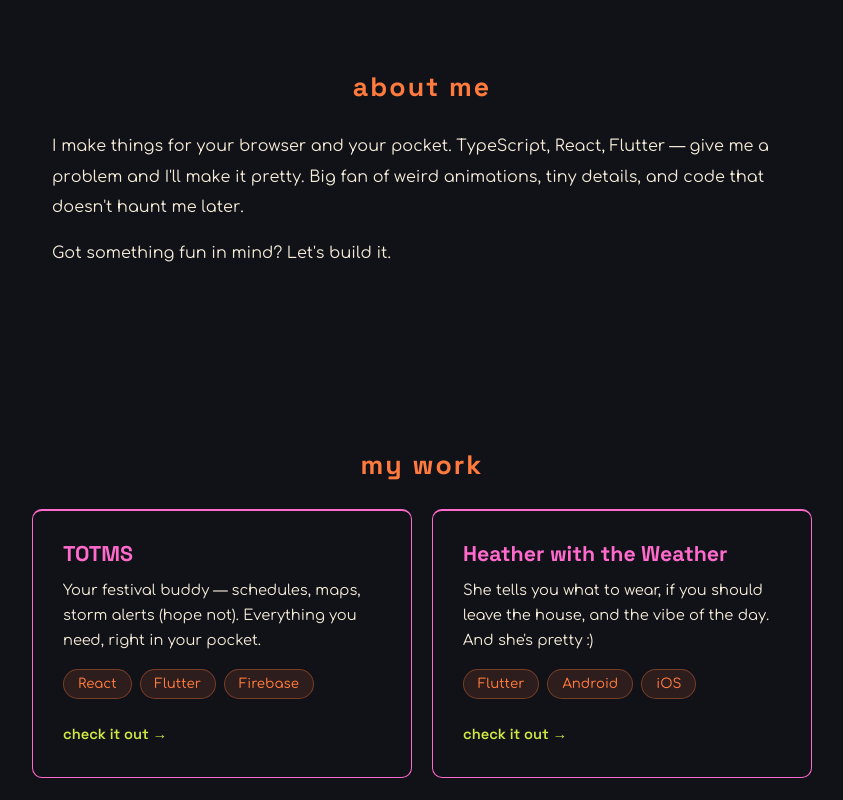
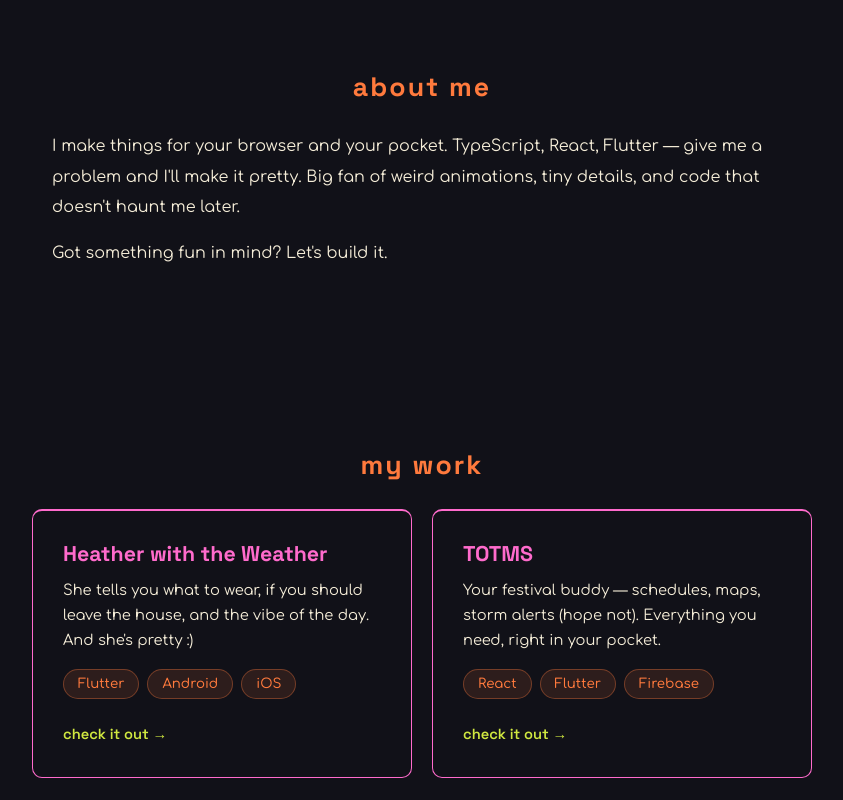
Before and after one commit to jackieleighh/jackie-the-dev, a React (Create React App) app: page / in a window 1280 px wide. Shown: the part 680-1480 px from the top of the page, without its empty margins (218-1061 px from the left). Built offline with nearby package versions, Linux system fonts and the light colour scheme.

Commit message:
animations

```diff
--- a/src/AnimatedBody.tsx
+++ b/src/AnimatedBody.tsx
@@ -1,131 +1,47 @@
-import React, { useEffect, useRef, useLayoutEffect, useState, useCallback } from "react";
+import { useEffect, useRef, useState } from "react";
 
 interface AnimatedBodyProps {
   paragraphs: string[];
   trigger: boolean;
-  letterDelay?: number;
   onComplete?: () => void;
 }
 
 function AnimatedBody({
   paragraphs,
   trigger,
-  letterDelay = 10,
   onComplete,
 }: AnimatedBodyProps) {
-  const [visible, setVisible] = useState(false);
-  const [delays, setDelays] = useState<Map<string, number>>(new Map());
-  const spansRef = useRef<Map<string, HTMLSpanElement>>(new Map());
+  const [visibleCount, setVisibleCount] = useState(0);
   const calledRef = useRef(false);
-  const measuredRef = useRef(false);
 
-  const setSpanRef = useCallback(
-    (key: string) => (el: HTMLSpanElement | null) => {
-      if (el) {
-        spansRef.current.set(key, el);
-      }
-    },
-    []
-  );
+  useEffect(() => {
+    if (!trigger || visibleCount >= paragraphs.length) return;
+    const timer = setTimeout(
+      () => setVisibleCount((n) => n + 1),
+      visibleCount === 0 ? 0 : 200
+    );
+    return () => clearTimeout(timer);
+  }, [trigger, visibleCount, paragraphs.length]);
 
-  // Measure line breaks and compute column-based delays
-  useLayoutEffect(() => {
-    if (!trigger || measuredRef.current) return;
+  useEffect(() => {
+    if (calledRef.current || !onComplete) return;
+    if (visibleCount >= paragraphs.length) {
+      calledRef.current = true;
+      const timer = setTimeout(onComplete, 800);
+      return () => clearTimeout(timer);
+    }
+  }, [visibleCount, paragraphs.length, onComplete]);
 
-    requestAnimationFrame(() => {
-      const spans = spansRef.current;
-      if (spans.size === 0) return;
-
-      // Group all characters by their offsetTop (visual line)
-      const lineGroups = new Map<number, string[]>();
-      spans.forEach((el, key) => {
-        const top = el.offsetTop;
-        if (!lineGroups.has(top)) {
-          lineGroups.set(top, []);
-        }
-        lineGroups.get(top)!.push(key);
-      });
-
-      // For each visual line, assign delay based on column position
-      const newDelays = new Map<string, number>();
-      lineGroups.forEach((keys) => {
-        keys.forEach((key, colIndex) => {
-          newDelays.set(key, colIndex * letterDelay);
-        });
-      });
-
-      measuredRef.current = true;
-      setDelays(newDelays);
-      setVisible(true);
-    });
-  }, [trigger, letterDelay]);
-
-  // Fire onComplete after the longest line finishes
-  useEffect(() => {
-    if (!visible || calledRef.current || !onComplete) return;
-    calledRef.current = true;
-
-    // Find the max delay
-    let maxDelay = 0;
-    delays.forEach((d) => {
-      if (d > maxDelay) maxDelay = d;
-    });
-
-    const timer = setTimeout(onComplete, maxDelay * 0.7);
-    return () => clearTimeout(timer);
-  }, [visible, delays, onComplete]);
-
-  // Split each paragraph into words, wrapping each word in a nowrap span
-  // so line breaks only happen between words
   return (
     <>
-      {paragraphs.map((text, pIdx) => {
-        let charIndex = 0;
-        const words = text.split(" ");
-        return (
-          <p key={pIdx}>
-            {words.map((word, wIdx) => {
-              const startIdx = charIndex;
-              charIndex += word.length + 1; // +1 for the space
-              return (
-                <React.Fragment key={wIdx}>
-                  <span style={{ whiteSpace: "nowrap" }}>
-                    {word.split("").map((char, i) => {
-                      const key = `${pIdx}-${startIdx + i}`;
-                      return (
-                        <span
-                          key={key}
-                          ref={setSpanRef(key)}
-                          className={`animated-letter${visible ? " animated-letter--visible" : ""}`}
-                          style={{
-                            transitionDelay: visible ? `${delays.get(key) ?? 0}ms` : undefined,
-                          }}
-                        >
-                          {char}
-                        </span>
-                      );
-                    })}
-                  </span>
-                  {wIdx < words.length - 1 && (() => {
-                    const spaceKey = `${pIdx}-${startIdx + word.length}`;
-                    return (
-                      <span
-                        ref={setSpanRef(spaceKey)}
-                        className={`animated-letter${visible ? " animated-letter--visible" : ""}`}
-                        style={{
-                          transitionDelay: visible ? `${delays.get(spaceKey) ?? 0}ms` : undefined,
-                        }}
-                      >
-                        {"\u00A0"}
-                      </span>
-                    );
-                  })()}
-                </React.Fragment>
-              );
-            })}
-          </p>
-        );
-      })}
+      {paragraphs.map((text, i) => (
+        <p
+          key={i}
+          className={`fade-up-paragraph${i < visibleCount ? " fade-up-paragraph--visible" : ""}`}
+        >
+          {text}
+        </p>
+      ))}
     </>
   );
 }
--- a/src/App.css
+++ b/src/App.css
@@ -121,7 +121,6 @@ body {
   justify-content: center;
   flex-wrap: wrap;
   gap: 20px;
-  overflow: hidden;
 }
 
 /* Navbar */
@@ -360,15 +359,45 @@ body {
   transform: translateX(0);
 }
 
-.stagger-item {
+/* Fade-up paragraphs (About section) */
+
+.fade-up-paragraph {
   opacity: 0;
-  transform: translateX(calc(-100% - 120px));
-  transition: transform 0.8s ease, opacity 1.6s ease;
+  transform: translateY(30px);
+  transition: opacity 0.8s ease, transform 0.8s ease;
 }
 
-.stagger-item--visible {
+.fade-up-paragraph--visible {
   opacity: 1;
-  transform: translateX(0);
+  transform: translateY(0);
+}
+
+/* Scale + fade stagger (Project cards) */
+
+.stagger-card {
+  opacity: 0;
+  transform: translateY(80px);
+  transition: opacity 0.6s cubic-bezier(0.34, 1.56, 0.64, 1),
+    transform 0.7s cubic-bezier(0.22, 1.8, 0.64, 1);
+}
+
+.stagger-card--visible {
+  opacity: 1;
+  transform: translateY(0);
+}
+
+/* Pop-up bounce stagger (Contact buttons) */
+
+.stagger-button {
+  opacity: 0;
+  transform: translateY(40px);
+  transition: opacity 0.6s cubic-bezier(0.34, 1.56, 0.64, 1),
+    transform 0.6s cubic-bezier(0.34, 1.56, 0.64, 1);
+}
+
+.stagger-button--visible {
+  opacity: 1;
+  transform: translateY(0);
 }
 
 /* Mouse Glow */
--- a/src/App.tsx
+++ b/src/App.tsx
@@ -15,6 +15,7 @@ function ScrollSection({
   trigger = false,
   onComplete,
   staggerItems,
+  staggerClass = "stagger-card",
 }: {
   id: string;
   children?: React.ReactNode;
@@ -23,6 +24,7 @@ function ScrollSection({
   trigger?: boolean;
   onComplete?: () => void;
   staggerItems?: React.ReactNode[];
+  staggerClass?: string;
 }) {
   const [inView, setInView] = useState(false);
   const [headerDone, setHeaderDone] = useState(false);
@@ -92,7 +94,6 @@ function ScrollSection({
         <AnimatedBody
           paragraphs={bodyLines}
           trigger={headerDone}
-          letterDelay={10}
           onComplete={onBodyComplete}
         />
       ) : staggerItems ? (
@@ -100,7 +101,7 @@ function ScrollSection({
           {staggerItems.map((item, i) => (
             <div
               key={i}
-              className={`stagger-item${i < itemsRevealed ? " stagger-item--visible" : ""}`}
+              className={`${staggerClass}${i < itemsRevealed ? ` ${staggerClass}--visible` : ""}`}
             >
               {item}
             </div>
@@ -194,18 +195,19 @@ function App() {
           header="my work"
           trigger={aboutDone}
           onComplete={onProjectsComplete}
+          staggerClass="stagger-card"
           staggerItems={[
+            <ProjectCard
+              name="Heather with the Weather"
+              description="She tells you what to wear, if you should leave the house, and the vibe of the day. And she's pretty :)"
+              tags={["Flutter", "Android", "iOS"]}
+              link="https://apps.apple.com/sa/app/heather-with-the-weather/id6759031148"
+            />,
             <ProjectCard
               name="TOTMS"
               description="Your festival buddy — schedules, maps, storm alerts (hope not). Everything you need, right in your pocket."
               tags={["React", "Flutter", "Firebase"]}
               link="https://totms-app.web.app/"
-            />,
-            <ProjectCard
-              name="Heather with the Weather"
-              description="She tells you what to wear, if you should leave the house, and the vibe of the day. And she's pretty :)"
-              tags={["Flutter", "Android", "iOS"]}
-              link="https://apps.apple.com/sa/app/heather-with-the-weather/id6759031148"
             />,
           ]}
         />
@@ -215,6 +217,7 @@ function App() {
           id="contact"
           header="get in touch"
           trigger={projectsDone}
+          staggerClass="stagger-button"
           staggerItems={[
             <FancyButton
               id="email-btn"
```
